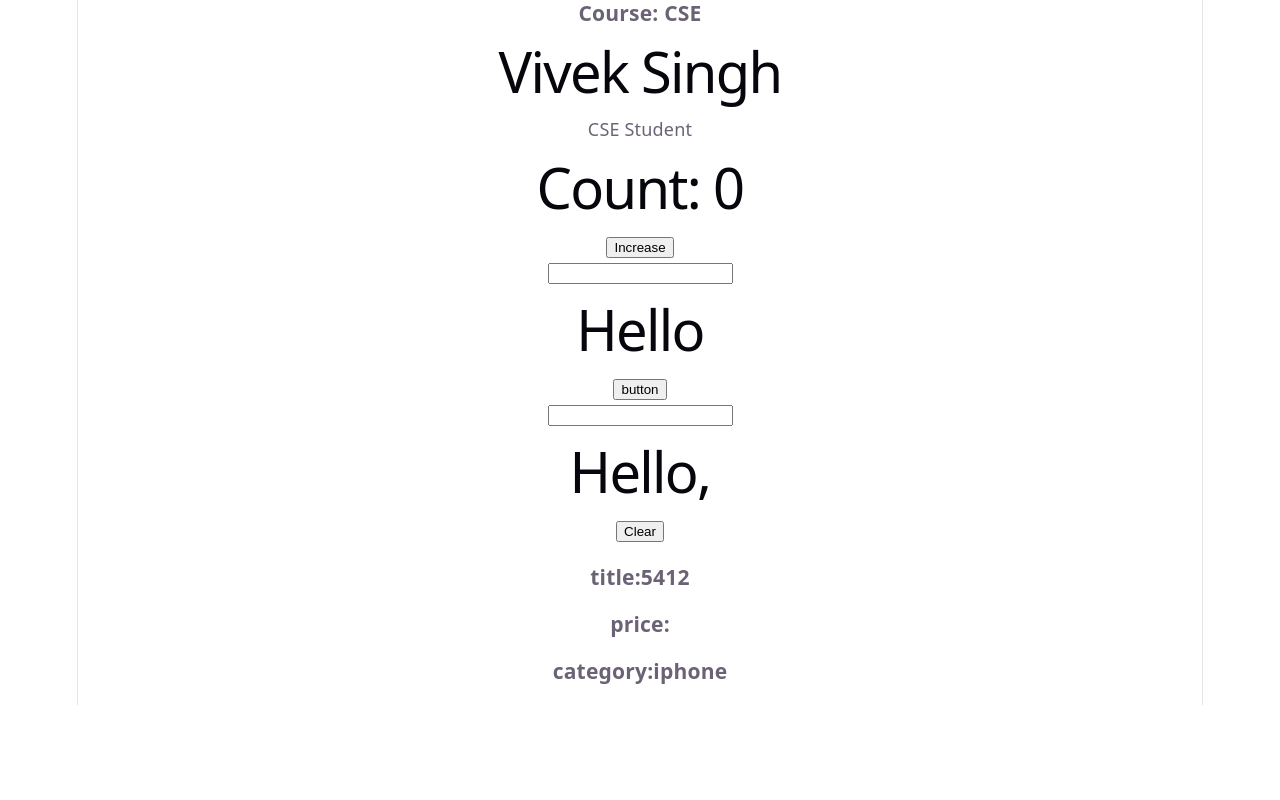
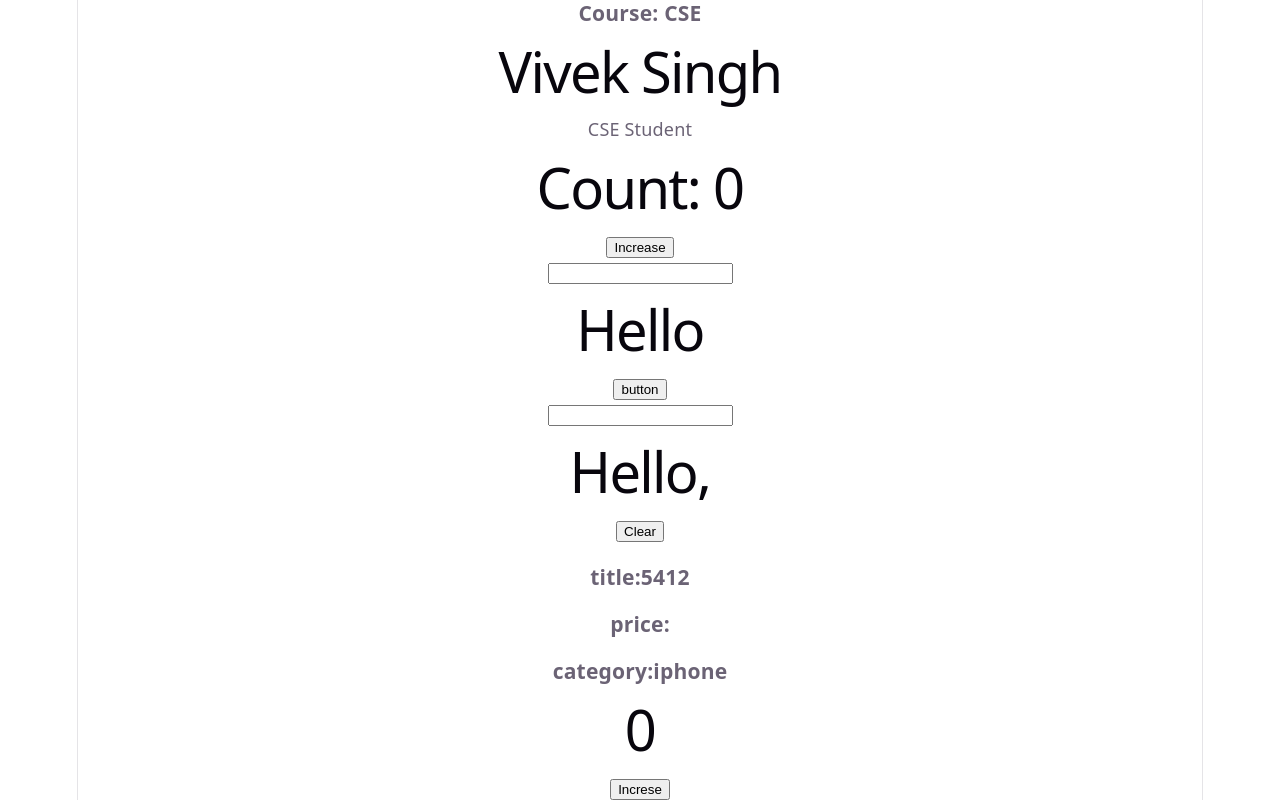
Before and after one commit to viveksingh002/Practicereact, a React (Vite) app: page / in a window 1280 px wide. Shown: the part 471-1271 px from the top of the page. Before the commit the page ends 1176 px from the top, so only its background shows below. Built offline with nearby package versions, Linux system fonts and the light colour scheme.

Commit message:
counter add

```diff
--- a/src/App.jsx
+++ b/src/App.jsx
@@ -5,6 +5,7 @@
 import Onlick from './onclickevent'
 import Test from './Test'
 import Props from './Props'
+import Counter from './Counter'
 
 
 function App() {
@@ -45,7 +46,7 @@
 
 
 
-
+<Counter/>
 
 
     </div>
--- a/src/Counter.jsx
+++ b/src/Counter.jsx
@@ -1,4 +1,16 @@
+import { useState } from "react"
+
 function Counter(){
+const [count,setCount] = useState(0);
 
+function increase(){
+    setCount(count+1);
+}
+return(
+    <div>
+    <h1>{count}</h1>
+        <button onClick={increase}>Increse</button>
+    </div>
+)
 }
 export default Counter
```
